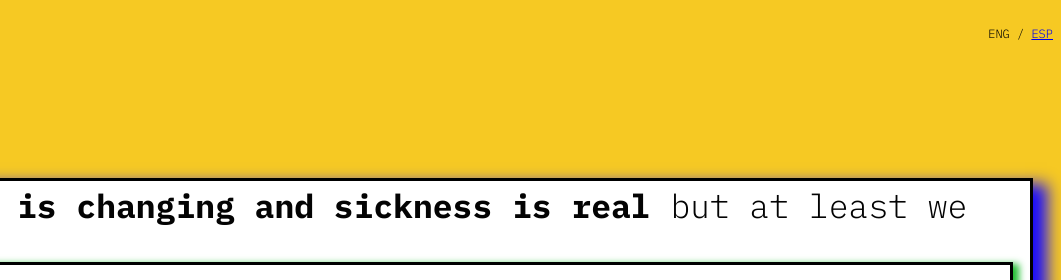
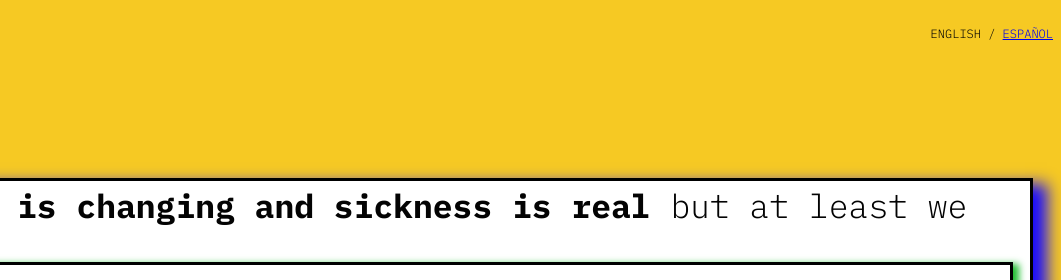
Before and after one commit to juliacastrov/hope, a plain HTML site: page index.html in a window 1280 px wide. Shown: the top 280 px of the page, 219-1280 px from the left. Drawn offline with Linux system fonts and the light colour scheme.

Commit message:
Update index.html

```diff
--- a/index.html
+++ b/index.html
@@ -11,7 +11,7 @@
     <link rel="stylesheet" href="styles.css" />
 	<title>The world is changing and sickness is real but at least we have </title>
 	<img src="http://julianacastro.co/wp-content/uploads/2020/03/favicon.png" width="70px" style="margin:10px">
-	<p class="language"> ENG / <a href="https://juliacastrov.github.io/esperanza/"> ESP</a> </p>
+	<p class="language"> ENGLISH / <a href="https://juliacastrov.github.io/esperanza/"> ESPAÑOL</a> </p>
 	</head>
 <body class="body">
 	<h1 class="heading"> <strong>The world is changing and sickness is real</strong> but at least we have</h1>
```
